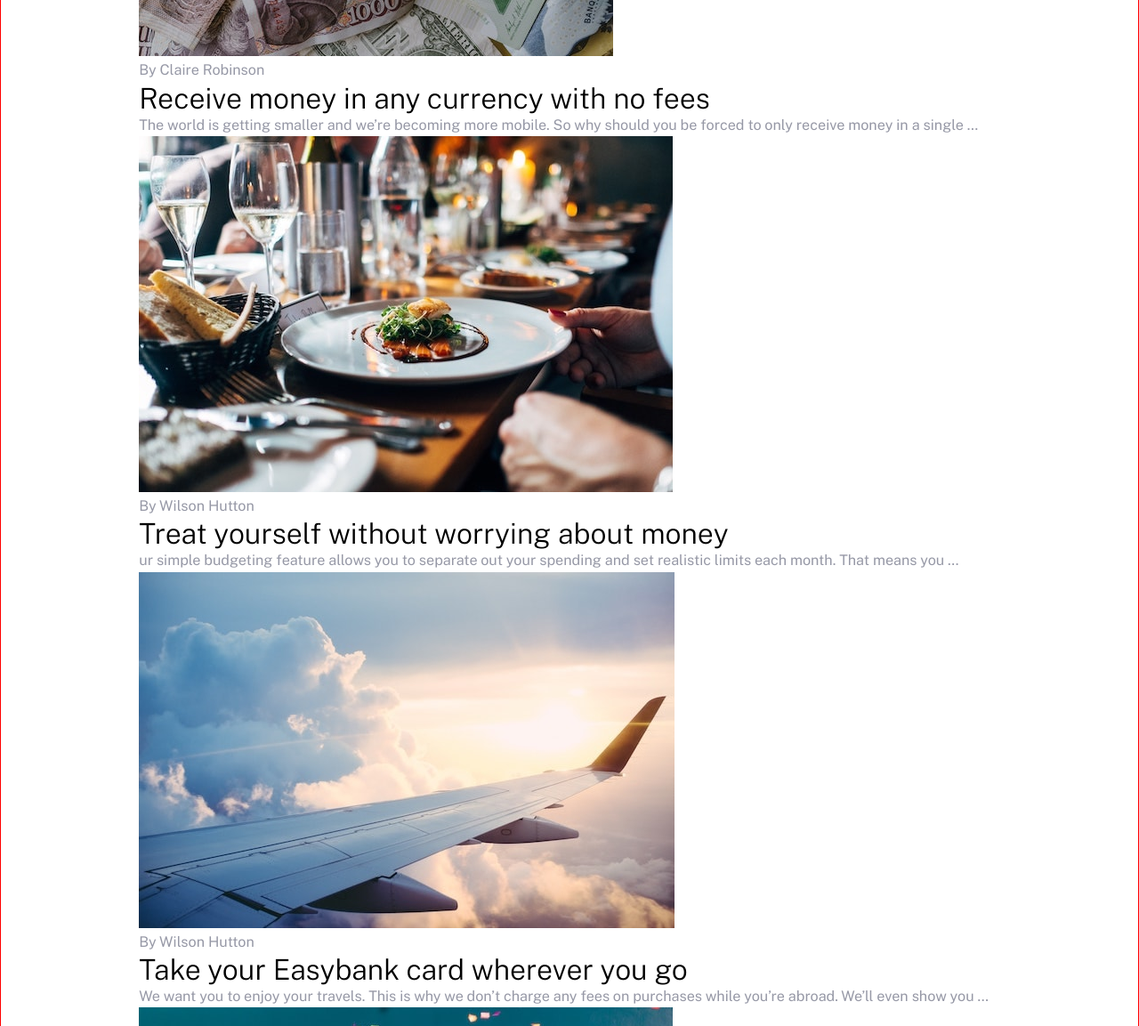
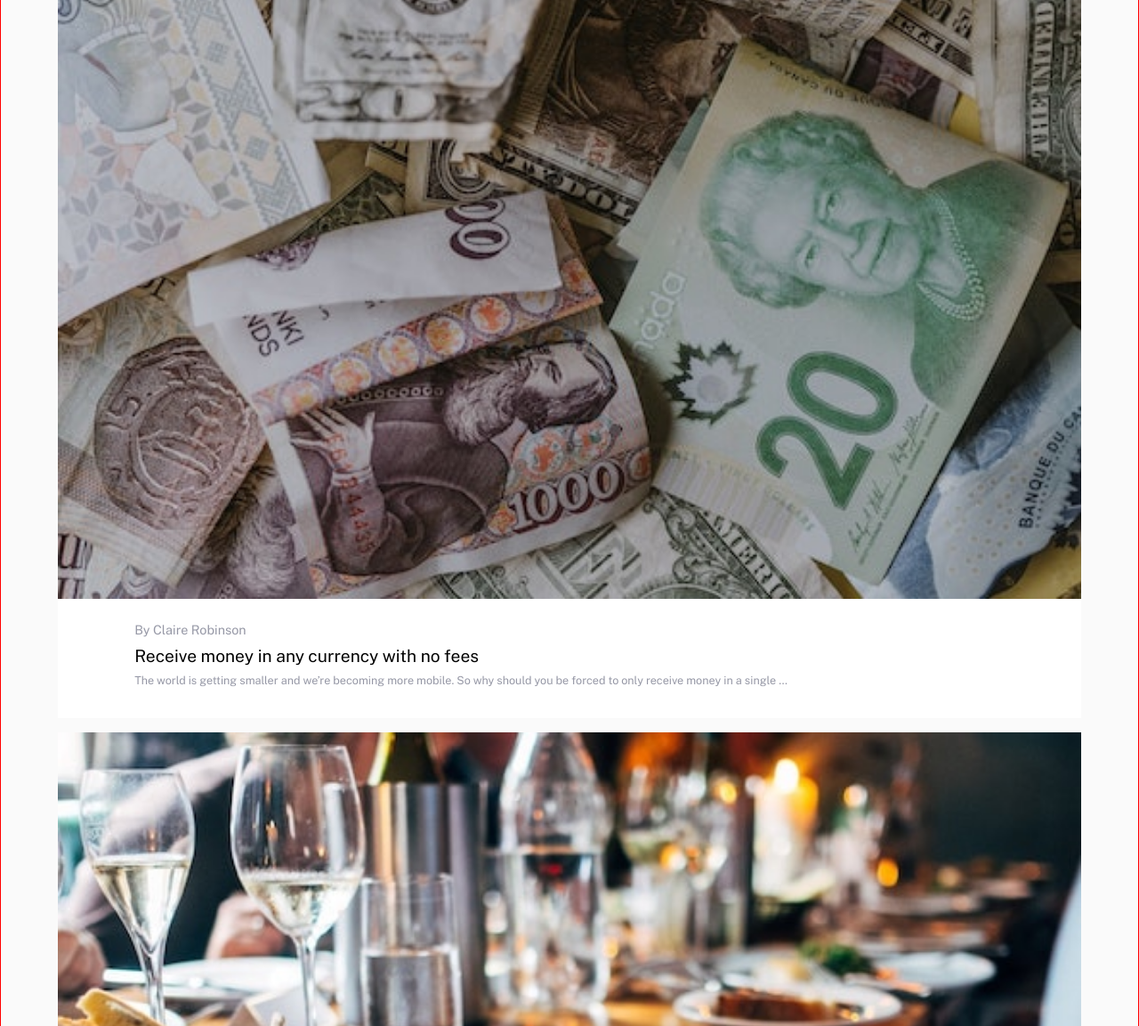
Before and after one commit to sabwafei/easybank-landing-page-main, a plain HTML site: page index.html in a window 1280 px wide. Shown: the part 2700-3853 px from the top of the page at 89% size. Drawn offline with nearby package versions, Linux system fonts and the light colour scheme.

Commit message:
article section
article grid and grid elements for mobile layout

```diff
--- a/index.html
+++ b/index.html
@@ -49,7 +49,9 @@
       </section>
       <section class="why">
         <div class="why-bg">
-          <h2 class="why-title">Why choose Easybank?</h2>
+
+        </div>
+        <h2 class="why-title">Why choose Easybank?</h2>
         <p>
           We leverage Open Banking to turn your bank account into your financial
           hub. Control your finances like never before.
@@ -88,46 +90,59 @@
             </p>
           </div>
         </div>
-        </div>
       </section>
       <section class="articles">
-        <h1>Latest Articles</h1>
-        <article>
-          <img src="/images/image-currency.jpg" alt="" />
-          <p>By Claire Robinson</p>
-          <h2>Receive money in any currency with no fees</h2>
-          <p>
-            The world is getting smaller and we’re becoming more mobile. So why
-            should you be forced to only receive money in a single …
-          </p>
-        </article>
-        <article>
-          <img src="/images/image-restaurant.jpg" alt="" />
-          <p>By Wilson Hutton</p>
-          <h2>Treat yourself without worrying about money</h2>
-          <p>
-            ur simple budgeting feature allows you to separate out your spending
-            and set realistic limits each month. That means you …
-          </p>
-        </article>
-        <article>
-          <img src="/images/image-plane.jpg" alt="" />
-          <p>By Wilson Hutton</p>
-          <h2>Take your Easybank card wherever you go</h2>
-          <p>
-            We want you to enjoy your travels. This is why we don’t charge any
-            fees on purchases while you’re abroad. We’ll even show you …
-          </p>
-        </article>
-        <article>
-          <img src="/images/image-confetti.jpg" alt="" />
-          <p>By Claire Robinson</p>
-          <h2>Our invite-only Beta accounts are now live!</h2>
-          <p>
-            After a lot of hard work by the whole team, we’re excited to launch
-            our closed beta. It’s easy to request an invite through the site ...
-          </p>
-        </article>
+        <h2 class="article-title">latest articles</h2>
+        <div class="article-grid">
+          <div class="article-element">
+            <div class="article-element-top">
+              <img src="/images/image-currency.jpg" class="article-img"alt="currency">
+            </div>
+            <div class="article-element-bottom">
+              <p class="article-element-bottom-author">By Claire Robinson</p>
+              <h3 class="article-element-bottom-title">Receive money in any currency with no fees</h3>
+              <p class="article-element-bottom-descr">The world is getting smaller and we’re becoming more mobile. So why should you be
+                forced to only receive money in a single …</p>
+            </div>
+          </div>
+
+          <div class="article-element">
+            <div class="article-element-top">
+              <img src="/images/image-restaurant.jpg" class="article-img"alt="restuarant">
+            </div>
+            <div class="article-element-bottom">
+              <p class="article-element-bottom-author">By Wilson Hutton</p>
+              <h3 class="article-element-bottom-title">Treat yourself without worrying about money</h3>
+              <p class="article-element-bottom-descr">Our simple budgeting feature allows you to separate out your spending and set
+  realistic limits each month. That means you …</p>
+            </div>
+          </div>
+
+          <div class="article-element">
+            <div class="article-element-top">
+              <img src="/images/image-plane.jpg" class="article-img"alt="airplane">
+            </div>
+            <div class="article-element-bottom">
+              <p class="article-element-bottom-author">By Wilson Hutton</p>
+              <h3 class="article-element-bottom-title">Take your Easybank card wherever you go</h3>
+              <p class="article-element-bottom-descr">We want you to enjoy your travels. This is why we don’t charge any fees on purchases
+  while you’re abroad. We’ll even show you …</p>
+            </div>
+          </div>
+
+          <div class="article-element">
+            <div class="article-element-top">
+              <img src="/images/image-confetti.jpg" class="article-img"alt="confetti">
+            </div>
+            <div class="article-element-bottom">
+              <p class="article-element-bottom-author">By Claire Robinson</p>
+              <h3 class="article-element-bottom-title">Our invite-only Beta accounts are now live!</h3>
+              <p class="article-element-bottom-descr"> After a lot of hard work by the whole team, we’re excited to launch our closed beta.
+  It’s easy to request an invite through the site ...</p>
+            </div>
+          </div>
+        </div>
+
       </section>
       <footer>
         <div class="footer-top">
--- a/stylesheet.css
+++ b/stylesheet.css
@@ -36,6 +36,7 @@ h1 {
 h2 {
   font-weight: var(--fw-lgt);
   font-size: 2rem;
+  text-transform: capitalize;
 }
 h3 {
   font-size: 1.2rem;
@@ -146,3 +147,46 @@ nav {
 .grid-element > * {
   margin-bottom: 1rem;
 }
+/* articles section */
+.articles {
+  text-align: center;
+  margin: auto;
+  width: 100%;
+  background-color: var(--clr-lgt-gry);
+}
+.article-title {
+  margin-top: 2rem;
+  margin-bottom: 2rem;
+}
+.article-grid {
+  display: grid;
+  grid-template-columns: repeat(1, 1fr);
+  gap: 1rem;
+}
+.article-element {
+  width: 90%;
+  margin: auto;
+  text-align: left;
+  background-color: var(--clr-wht);
+}
+.article-img {
+  display: block;
+  width: 100%;
+}
+.article-element-bottom {
+  width: 85%;
+  margin: auto;
+}
+.article-element-bottom-author {
+  font-size: 0.8em;
+  margin-top: 1.5rem;
+  margin-bottom: 0.5rem;
+}
+.article-element-bottom-title {
+  font-weight: var(--fw-med);
+  margin-bottom: 0.5rem;
+}
+.article-element-bottom-descr {
+  margin-bottom: 2rem;
+  font-size: 0.7em;
+}
```
